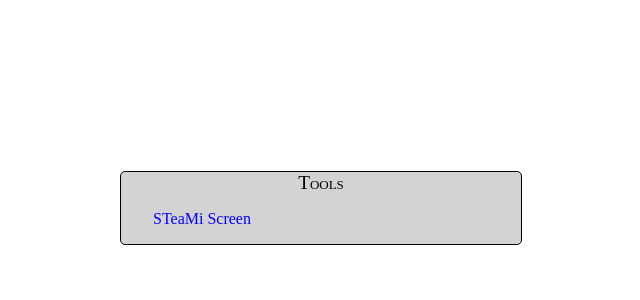
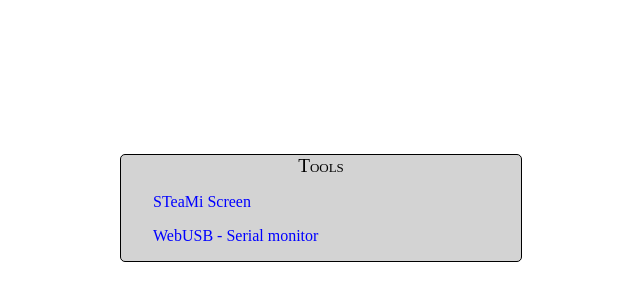
Before and after one commit to steamicc/steami-tools, a plain HTML site: page index.html in a window 1280 px wide. Shown: the part 192-492 px from the top of the page, without its empty margins (319-959 px from the left). Drawn offline with Linux system fonts and the light colour scheme.

Commit message:
Add serial monitor to menu

```diff
--- a/index.html
+++ b/index.html
@@ -9,6 +9,7 @@
             <div id="title_bloc">Tools</div>
             <ul>
                 <li><a href="steami-screen/index.html">STeaMi Screen</a></li>
+                <li><a href="webusb-serial/index.html">WebUSB - Serial monitor</a></li>
             </ul>
         </div>
     </body>
```
